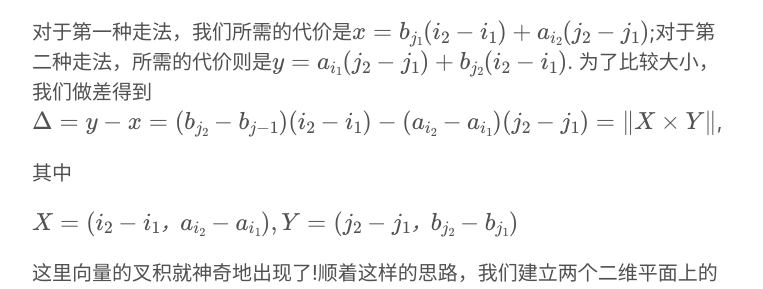
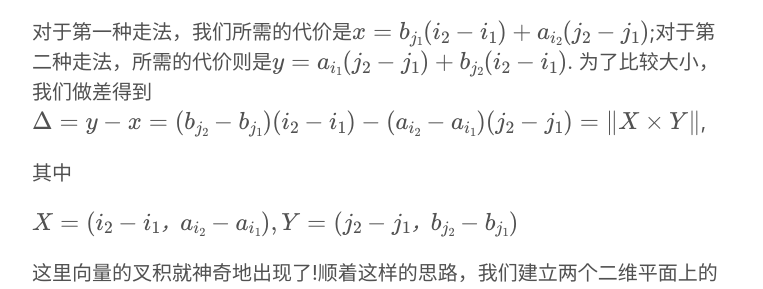
Before and after one commit to wcysai/wcysai.github.io, a Jekyll site: the page built from _posts/2019-09-10-Did you see the convex hull.md, in a window 1280 px wide. Shown: the part 891-1180 px from the top of the page, without its empty margins (258-1021 px from the left). Built offline with Jekyll 4.4.1, drawn with Linux system fonts in a browser that asks for light colours; formulas are drawn with MathJax 3.

```diff
--- a/_posts/2019-09-10-Did you see the convex hull.md
+++ b/_posts/2019-09-10-Did you see the convex hull.md
@@ -9,7 +9,7 @@ title: Did you see the convex hull?
 
 首先$O(nm)$的动态规划显然是不可取的。为了察觉到题目中蕴含的性质，我们先从一些基本情况进行考虑. 假设我们现在想从$(i_1,j_1)$到达$(i_2,j_2)$，其中$i_1<i_2,j_1<j_2$,且只考虑以下两种走法: 先从$(i_1,j_1)$到$(i_1,j_2)$,再从$(i_1,j_2)$到$(i_2,j_2)$; 或是先从$(i_1,j_1)$到$(i_2,j_1)$,再从$(i_2,j_1)$到$(i_2,j_2)$。
 
-对于第一种走法，我们所需的代价是$x=b_{j_1}(i_2-i_1)+a_{i_2}(j_2-j_1)$;对于第二种走法，所需的代价则是$y=a_{i_1}(j_2-j_1)+b_{j_2}(i_2-i_1)$. 为了比较大小，我们做差得到$\Delta=y-x=(b_{j_2}-b_{j-1})(i_2-i_1)-(a_{i_2}-a_{i_1})(j_2-j_1)=\Vert X\times Y\Vert$,
+对于第一种走法，我们所需的代价是$x=b_{j_1}(i_2-i_1)+a_{i_2}(j_2-j_1)$;对于第二种走法，所需的代价则是$y=a_{i_1}(j_2-j_1)+b_{j_2}(i_2-i_1)$. 为了比较大小，我们做差得到$\Delta=y-x=(b_{j_2}-b_{j_1})(i_2-i_1)-(a_{i_2}-a_{i_1})(j_2-j_1)=\Vert X\times Y\Vert$,
 
 其中
 
```
